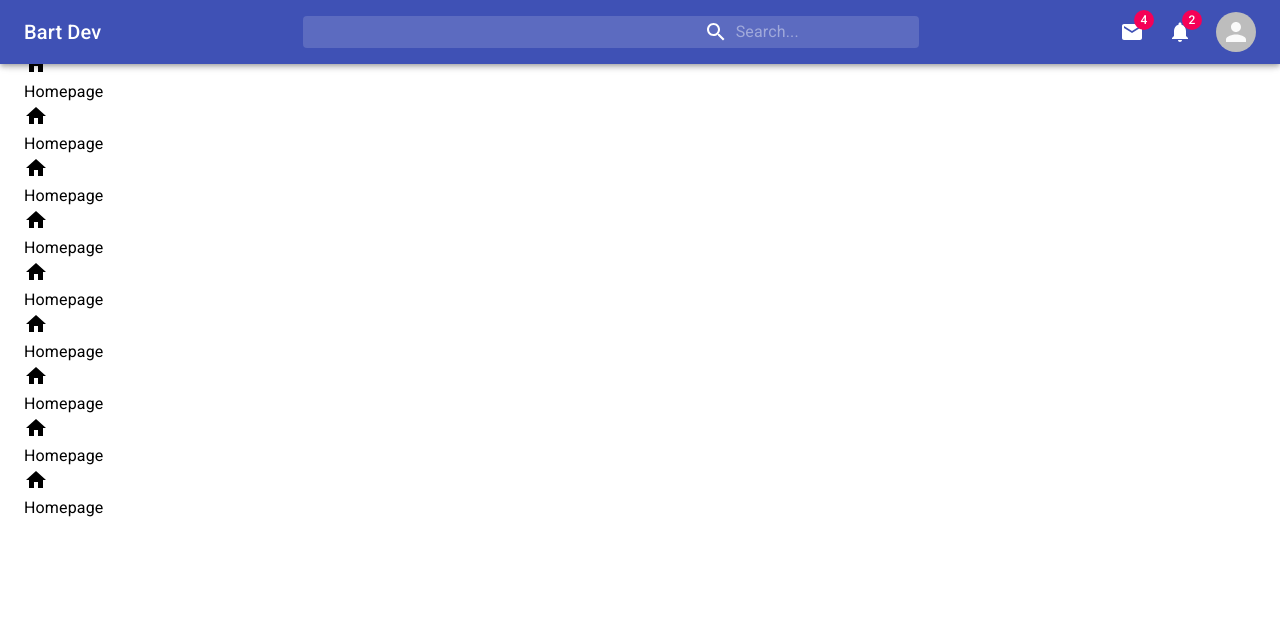
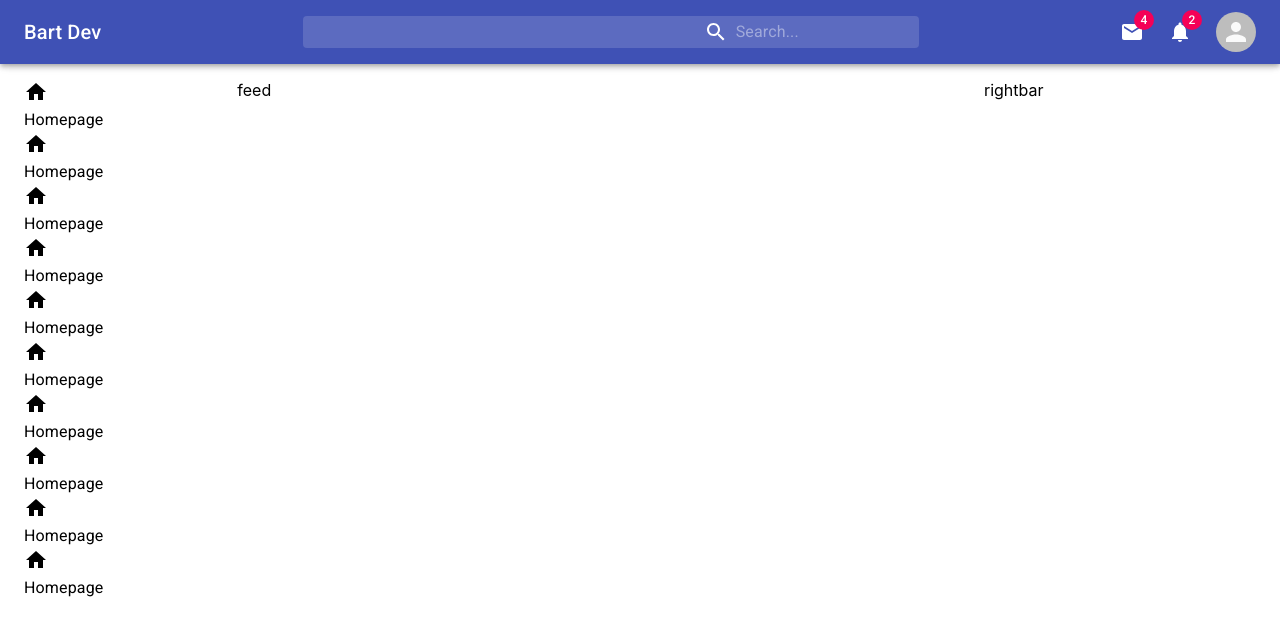
Before and after one commit to IlyaKrapivnoy/material_ui_responsive_site, a React (Create React App) app: page / in a window 1280 px wide. Shown: the top 636 px of the page. Built offline with nearby package versions, Linux system fonts and the light colour scheme.

Commit message:
add grid

```diff
--- a/src/App.jsx
+++ b/src/App.jsx
@@ -1,6 +1,8 @@
-import { makeStyles } from '@material-ui/core';
+import { Grid, makeStyles } from '@material-ui/core';
 import Sidebar from './components/Sidebar';
 import Navbar from './components/Navbar';
+import Feed from './components/Feed';
+import Rightbar from './components/Rightbar';
 
 const useStyles = makeStyles((theme) => ({}));
 
@@ -10,7 +12,17 @@ function App() {
   return (
     <div>
       <Navbar />
-      <Sidebar />
+      <Grid container>
+        <Grid item sm={2}>
+          <Sidebar />
+        </Grid>
+        <Grid item sm={7}>
+          <Feed />
+        </Grid>
+        <Grid item sm={3}>
+          <Rightbar />
+        </Grid>
+      </Grid>
     </div>
   );
 }
--- a/src/components/Feed.jsx
+++ b/src/components/Feed.jsx
@@ -1,11 +1,19 @@
-import { makeStyles } from '@material-ui/core';
+import { Container, makeStyles } from '@material-ui/core';
 
-const useStyles = makeStyles((theme) => ({}));
+const useStyles = makeStyles((theme) => ({
+  container: {
+    paddingTop: theme.spacing(10),
+  },
+}));
 
 function Feed() {
   const classes = useStyles();
 
-  return <div></div>;
+  return (
+    <Container className={classes.container}>
+      <div>feed</div>
+    </Container>
+  );
 }
 
 export default Feed;
--- a/src/components/Navbar.jsx
+++ b/src/components/Navbar.jsx
@@ -76,7 +76,7 @@ function Navbar() {
   const classes = useStyles({ open });
 
   return (
-    <AppBar>
+    <AppBar position="fixed">
       <Toolbar className={classes.toolbar}>
         <Typography variant="h6" className={classes.logoLg}>
           Bart Dev
--- a/src/components/Rightbar.jsx
+++ b/src/components/Rightbar.jsx
@@ -1,11 +1,19 @@
-import { makeStyles } from '@material-ui/core';
+import { Container, makeStyles } from '@material-ui/core';
 
-const useStyles = makeStyles((theme) => ({}));
+const useStyles = makeStyles((theme) => ({
+  container: {
+    paddingTop: theme.spacing(10),
+  },
+}));
 
 function Rightbar() {
   const classes = useStyles();
 
-  return <div></div>;
+  return (
+    <Container className={classes.container}>
+      <div>rightbar</div>
+    </Container>
+  );
 }
 
 export default Rightbar;
--- a/src/components/Sidebar.jsx
+++ b/src/components/Sidebar.jsx
@@ -1,13 +1,17 @@
 import { Container, makeStyles, Typography } from '@material-ui/core';
 import { Home } from '@material-ui/icons';
 
-const useStyles = makeStyles((theme) => ({}));
+const useStyles = makeStyles((theme) => ({
+  container: {
+    paddingTop: theme.spacing(10),
+  },
+}));
 
 function Sidebar() {
   const classes = useStyles();
 
   return (
-    <Container>
+    <Container className={classes.container}>
       <div className={classes.item}>
         <Home className={classes.icon} />
         <Typography className={classes.text}>Homepage</Typography>
```
